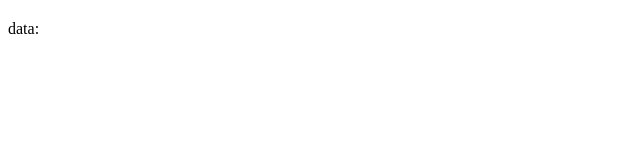
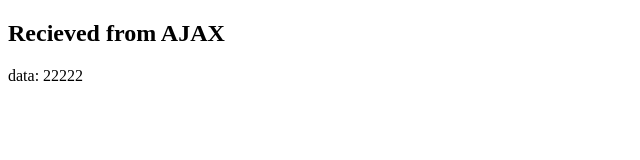
Before and after one commit to nyjacson/ajaxtest, a website: page index.html in a window 1280 px wide. Shown: the whole page, without its empty margins (0-640 px from the left). Drawn offline with nearby package versions, Linux system fonts and the light colour scheme.

Commit message:
edit html

```diff
--- a/index.html
+++ b/index.html
@@ -8,10 +8,10 @@
   src="https://code.jquery.com/jquery-2.2.4.js"
   integrity="sha256-iT6Q9iMJYuQiMWNd9lDyBUStIq/8PuOW33aOqmvFpqI="
   crossorigin="anonymous"></script>
-  <title>Document</title>
+  <title>ajax test</title>
 </head>
 <body>
-  <h2></h2>
+  <h2>Recieved from AJAX</h2>
   <div class="bodyitem">
     data:
   </div>
@@ -38,8 +38,8 @@ $(function(){
 
   calcHotelNet("aSiire", "aSyouhiZeiRate", function(response){
     console.log(response);
-    var net = response + 1;
-    console.log(net);
+    var net = response * 2;
+    $(".bodyitem").append(net);
   });
 
   // console.log(net);
```
